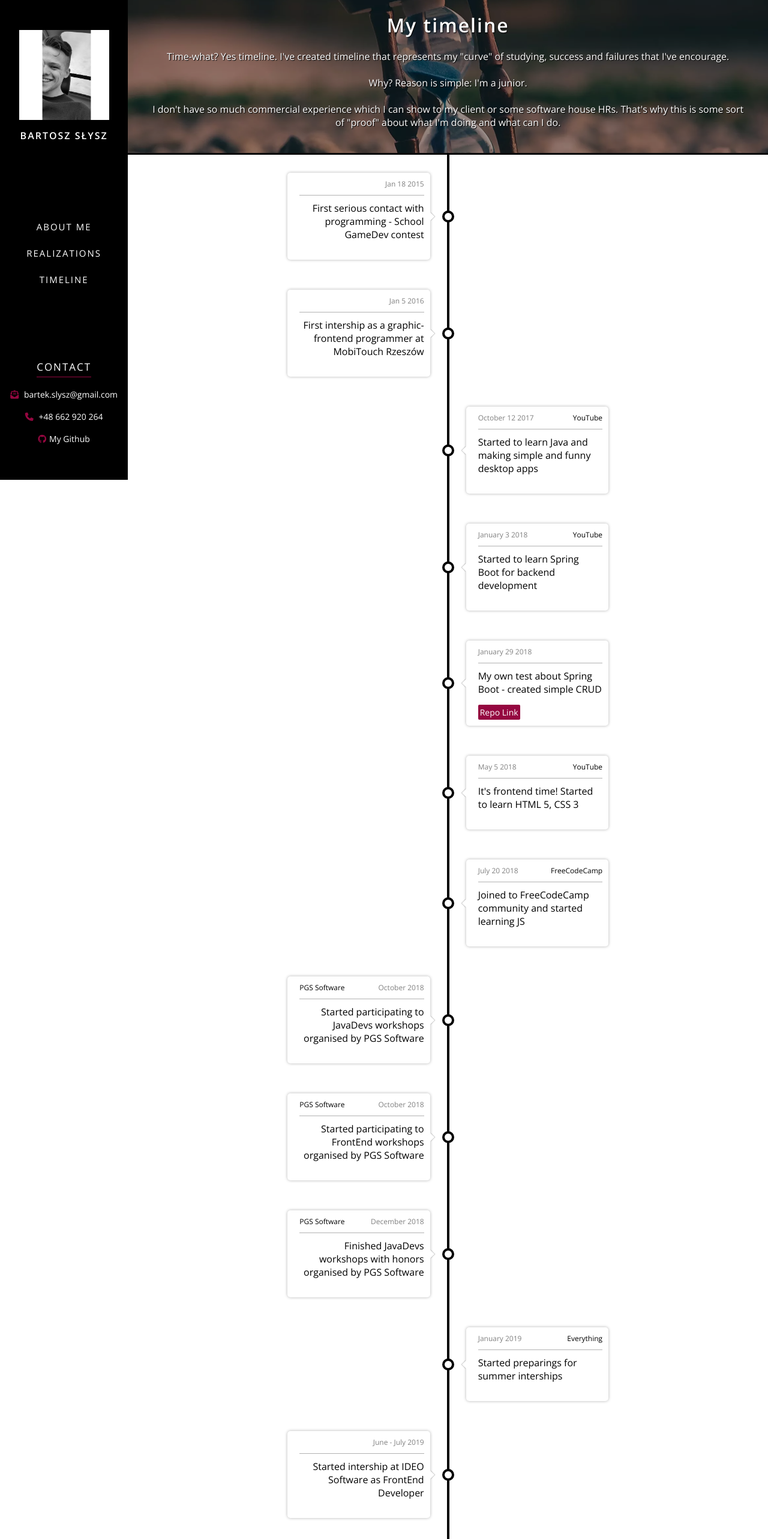
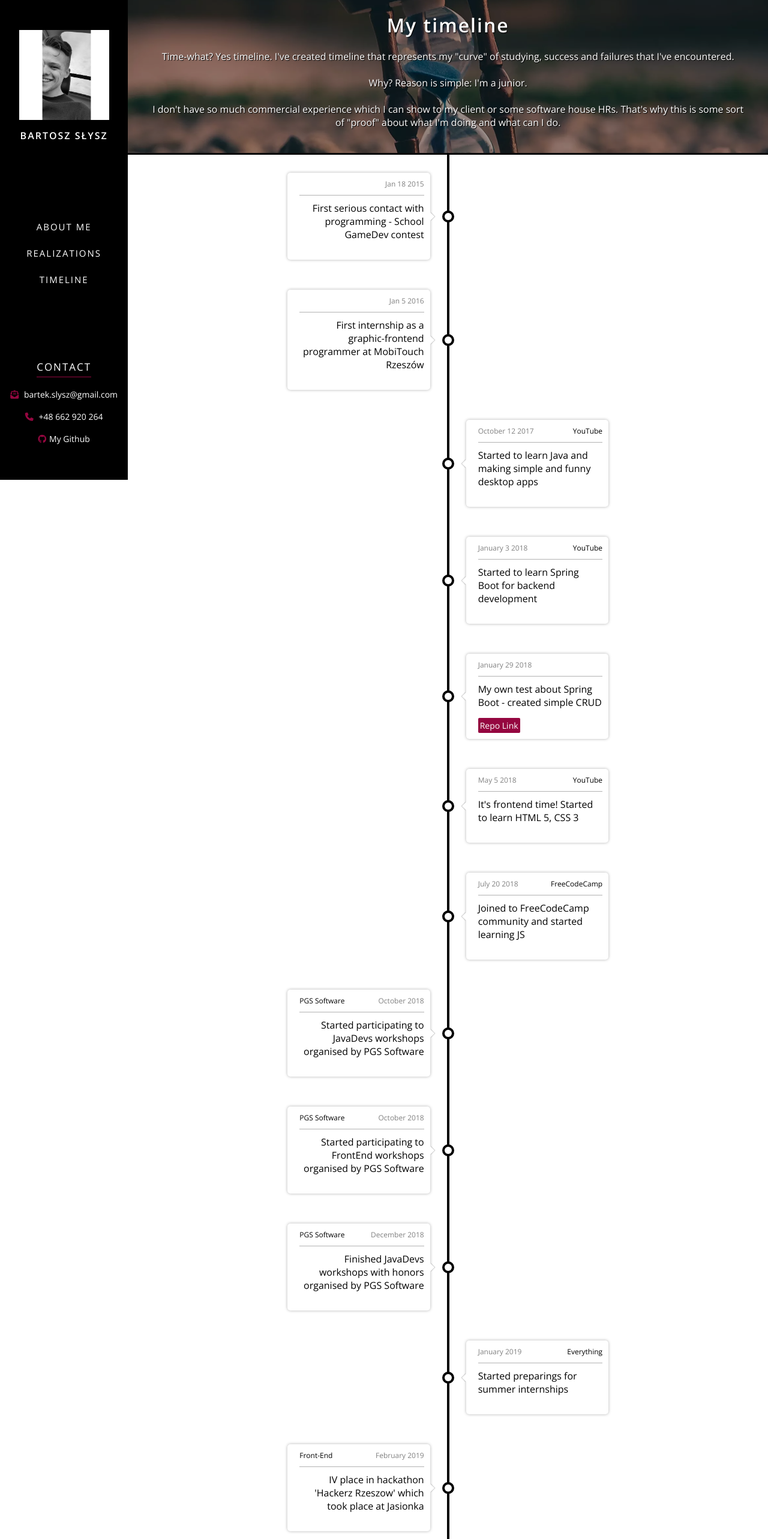
Before and after one commit to Bartoszkie/Portfolio, a React (Create React App) app: page /Portfolio/timeline in a window 1280 px wide. Shown: the top 2566 px of the page at 60% size. Built offline with nearby package versions, Linux system fonts and the light colour scheme.

Commit message:
repaired every grammar mistakes

```diff
--- a/src/pages/about-me/about-me.component.jsx
+++ b/src/pages/about-me/about-me.component.jsx
@@ -41,15 +41,16 @@ const AboutMe = () => {
 
         <AboutMeSectionCol2>
           <AboutMeParagraph>
-            So, just like in header my name is Bartosz Słysz, I am 21 and I am
-            Junior Frontend Developer. My adventure with programming started in
-            middle school when I was participating in programming contest. C++
-            came up and my programing-skills curve was born.
+            So, just like in header my name is Bartosz Słysz, I am 21, I am IT
+            student at University of Rzeszow and I am Junior Frontend Developer.
+            My adventure with programming started in middle school when I was
+            participating in programming contest. C++ came up and my
+            programing-skills curve was born.
             <br></br>
             <br></br>
             Later in high school I have discovered Java. OOP paradigm was so
             beautifull to me that I couldn't resist to stop learning it. But my
-            "thing" came up when I have came across on advanced HTMl and CSS.
+            "thing" came up when I have came across on advanced HTML and CSS.
             Simplicity of creation astonishing websites just enchanted me. I
             wanted to learn more about it. So then JavaScript came up in my
             desktop. Speed of development even more complicated programs in JS
--- a/src/pages/timeline/timeline.page.jsx
+++ b/src/pages/timeline/timeline.page.jsx
@@ -18,12 +18,12 @@ const Timeline = () => {
         <TimelineInfo>My timeline</TimelineInfo>
         <TimelineInfoDescription>
           Time-what? Yes timeline. I've created timeline that represents my
-          "curve" of studying, success and failures that I've encourage.
+          "curve" of studying, success and failures that I've encountered.
           <br /> <br />
           Why? Reason is simple: I'm a junior.
-          <br /> <br /> I don't have so much commercial experience which I can show to
-          my client or some software house HRs. That's why this is some sort of
-          "proof" about what I'm doing and what can I do.
+          <br /> <br /> I don't have so much commercial experience which I can
+          show to my client or some software house HRs. That's why this is some
+          sort of "proof" about what I'm doing and what can I do.
         </TimelineInfoDescription>
       </TimelinePageHeader>
       <TimelineContainer>
@@ -37,7 +37,7 @@ const Timeline = () => {
         <Cart
           date={"Jan 5 2016"}
           description={
-            "First intership as a graphic-frontend programmer at MobiTouch Rzeszów"
+            "First internship as a graphic-frontend programmer at MobiTouch Rzeszów"
           }
           right={rightFalse}
         />
@@ -103,14 +103,20 @@ const Timeline = () => {
         />
         <Cart
           date={"January 2019"}
-          description={"Started preparings for summer interships"}
+          description={"Started preparings for summer internships"}
           platform="Everything"
           right={rightTrue}
         />
         <Cart
+          date={"February 2019"}
+          description={"IV place in hackathon 'Hackerz Rzeszow' which took place at Jasionka"}
+          platform="Front-End"
+          right={rightFalse}
+        />
+        <Cart
           date={"June - July 2019"}
           description={
-            "Started intership at IDEO Software as FrontEnd Developer"
+            "Started internship at IDEO Software as FrontEnd Developer"
           }
           right={rightFalse}
         />
```
